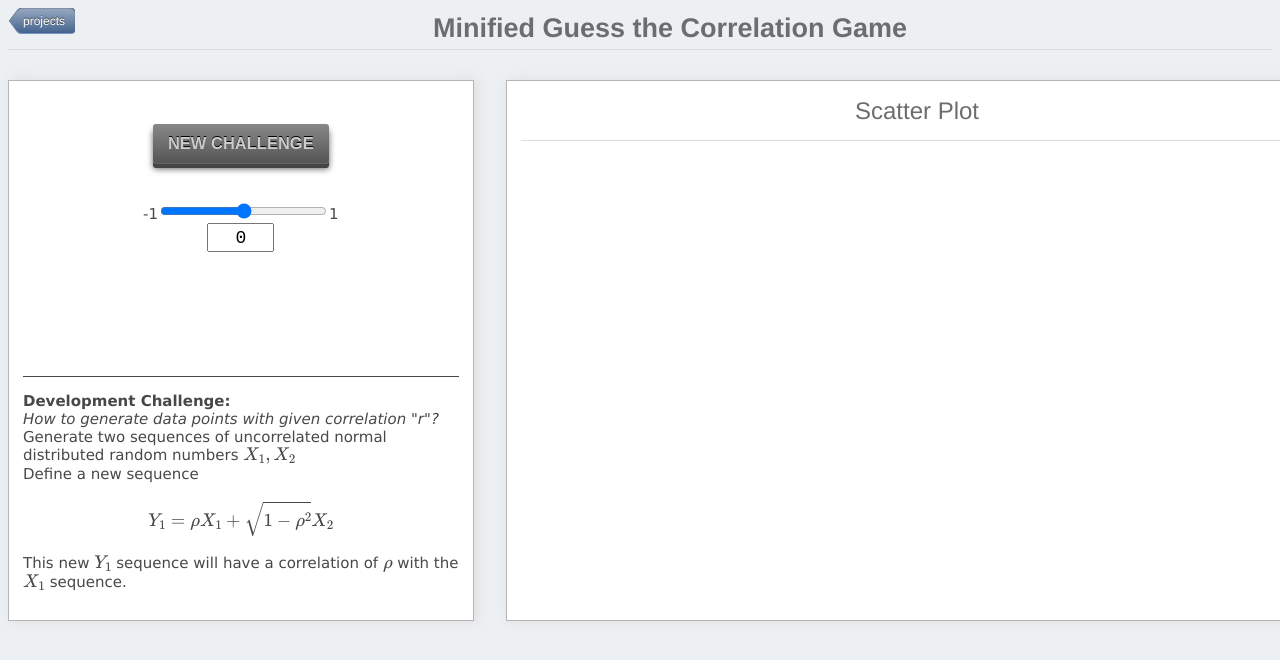
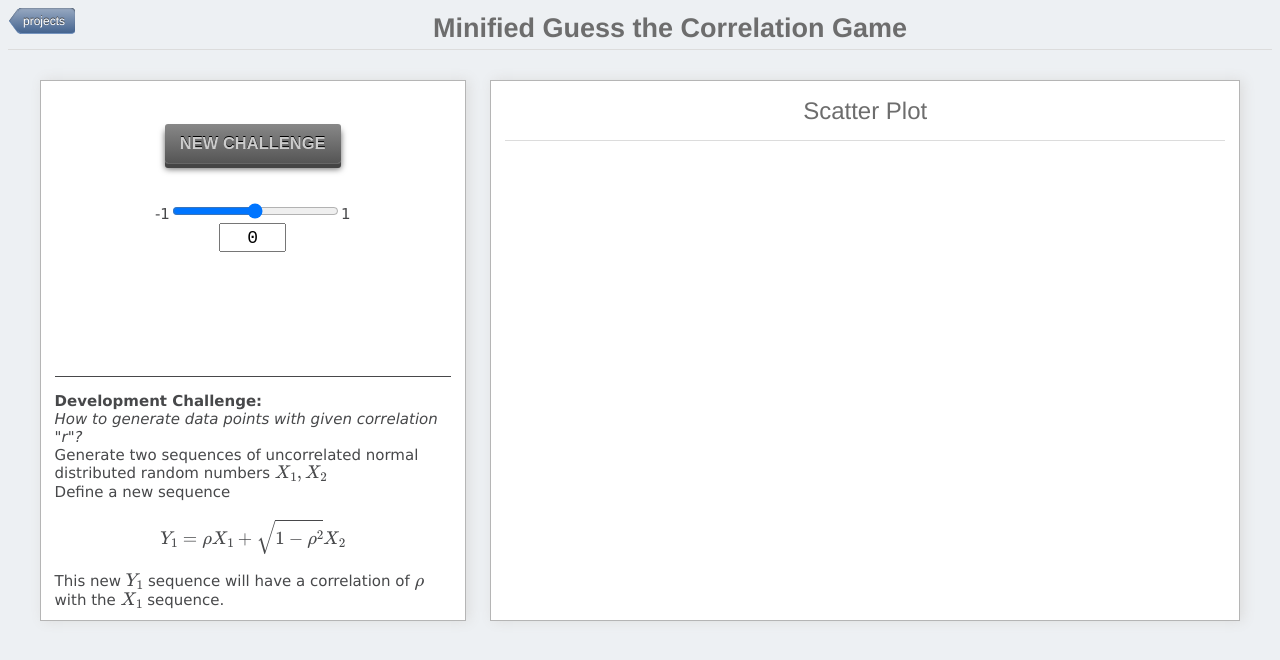
Before and after one commit to shahrajat/shahrajat.github.io, a Jekyll site: the page assets/apps/guess-the-correlation.html, which Jekyll copies as it is, in a window 1280 px wide. Shown: the top 660 px of the page. Built offline with Jekyll 4.4.1, drawn with Linux system fonts in a browser that asks for light colours; formulas are drawn with MathJax 3; comment, search, counter and statistics services are not loaded.

Commit message:
Update guess-the-correlation.html

```diff
--- a/assets/apps/guess-the-correlation.html
+++ b/assets/apps/guess-the-correlation.html
@@ -10,7 +10,7 @@
 	<meta name="author" content="Rajat Shah">
     <style>
         #content {
-		width: 1320px;
+		width: 95%;
 		margin: 0 auto;
 		height: 524px;
 		margin-top: 30px;
```
